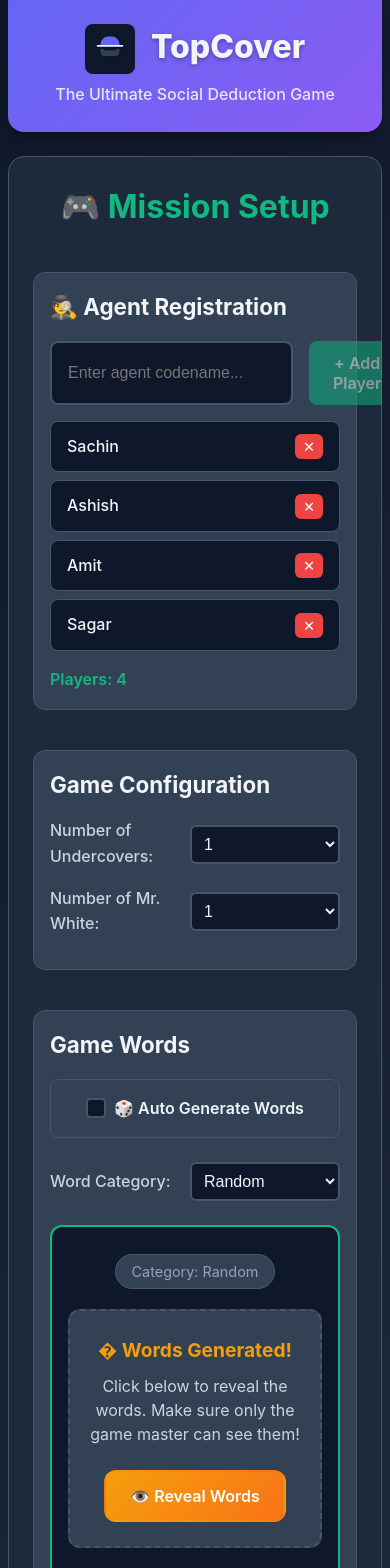
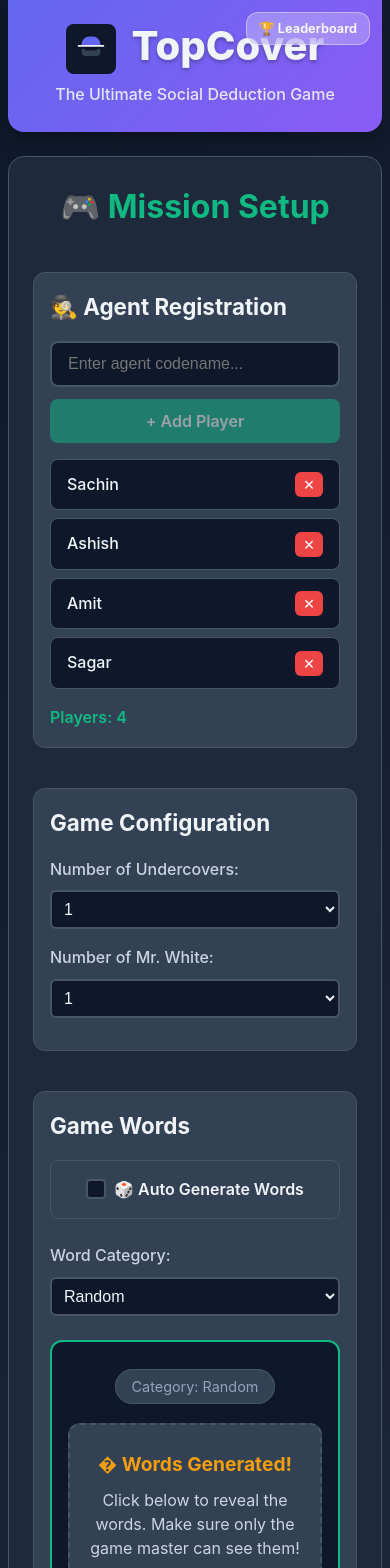
Before and after one commit to sachin-iitbhu/TopCover, a React (Vite) app: page / in a window 390 px wide. Shown: the top 1568 px of the page. Built offline with nearby package versions, Linux system fonts and the light colour scheme.

Commit message:
enable leaderboard

```diff
--- a/src/App.css
+++ b/src/App.css
@@ -90,6 +90,10 @@ body {
   backdrop-filter: blur(10px);
   font-size: clamp(0.8rem, 2.5vw, 1rem);
   white-space: nowrap;
+  z-index: 100; /* Ensure it's above other elements */
+  display: flex;
+  align-items: center;
+  gap: 0.5rem;
 }
 
 .leaderboard-btn:hover {
@@ -1476,54 +1480,90 @@ body {
   transform: translateY(-2px);
 }
 
-@media (max-width: 375px) {
-  .app {
-    padding: 0 0.25rem;
-  }
-
-  .app-header {
-    padding: 1rem 0.5rem;
-  }
-
-  .leaderboard-btn {
-    top: 0.5rem;
-    right: 0.25rem;
-    padding: 0.5rem 0.75rem;
-    font-size: 0.75rem;
-  }
-
-  .game-setup,
-  .elimination-round,
-  .game-result,
-  .word-distribution,
-  .mr-white-guess,
-  .discussion-round {
+/* Tablet and mobile responsive styles */
+@media (max-width: 768px) {
+  .leaderboard-modal {
     padding: 1rem;
-  }
-
-  .intelligence-dossier {
-    padding: 0.75rem;
+    width: 95%;
+    max-height: 85vh;
   }
 
   .table-header,
   .table-row {
-    grid-template-columns: 30px 1fr 45px 35px 35px 40px;
-    font-size: 0.65rem;
-    padding: 0.4rem 0.2rem;
-  }
-
-  .secret-word {
-    font-size: 1.5rem;
-  }
-
-  .vote-buttons {
+    grid-template-columns: 40px 1fr 60px 45px 45px 50px;
+    font-size: 0.75rem;
+    padding: 0.75rem 0.5rem;
+    gap: 0.25rem;
+  }
+
+  .point-rules {
+    grid-template-columns: 1fr;
     gap: 0.5rem;
   }
 
-  .vote-btn {
-    width: 35px;
-    height: 35px;
-    font-size: 1rem;
+  .role-wins {
+    margin-top: 0.25rem;
+  }
+
+  .role-badge {
+    font-size: 0.7rem;
+    padding: 0.1rem 0.3rem;
+  }
+
+  .leaderboard-btn {
+    position: absolute;
+    top: 0.75rem;
+    right: 0.75rem;
+    padding: 0.5rem 0.75rem;
+    font-size: 0.8rem;
+    z-index: 200;
+    backdrop-filter: blur(15px);
+    background: rgba(255, 255, 255, 0.25);
+    border: 1px solid rgba(255, 255, 255, 0.4);
+  }
+
+  .app-header {
+    padding: 1.5rem 1rem;
+    text-align: center;
+  }
+
+  .app-header h1 {
+    font-size: 2.5rem;
+  }
+
+  /* Layout fixes for mobile */
+  .voting-area {
+    grid-template-columns: 1fr;
+  }
+
+  .players-breakdown {
+    grid-template-columns: 1fr;
+  }
+
+  .action-buttons {
+    flex-direction: column;
+    gap: 1rem;
+  }
+
+  .game-actions {
+    flex-direction: column;
+  }
+
+  .add-player {
+    flex-direction: column;
+    gap: 0.75rem;
+  }
+
+  .config-item {
+    flex-direction: column;
+    align-items: stretch;
+    gap: 0.5rem;
+  }
+
+  .config-item select,
+  .config-item input {
+    width: 100%;
+    min-width: unset;
   }
 }
 
@@ -1539,9 +1579,10 @@ body {
 
   .leaderboard-btn {
     top: 0.5rem;
-    right: 0.25rem;
-    padding: 0.5rem 0.75rem;
-    font-size: 0.75rem;
+    right: 0.5rem;
+    padding: 0.4rem 0.6rem;
+    font-size: 0.7rem;
+    gap: 0.25rem;
   }
 
   .game-setup,
--- a/src/App.tsx
+++ b/src/App.tsx
@@ -86,6 +86,12 @@ function App() {
   return (
     <div className="app">
       <header className="app-header">
+        <button
+          className="leaderboard-btn"
+          onClick={() => setShowLeaderboard(true)}
+        >
+          🏆 Leaderboard
+        </button>
         <h1>
           <img
             src={logo}
```
